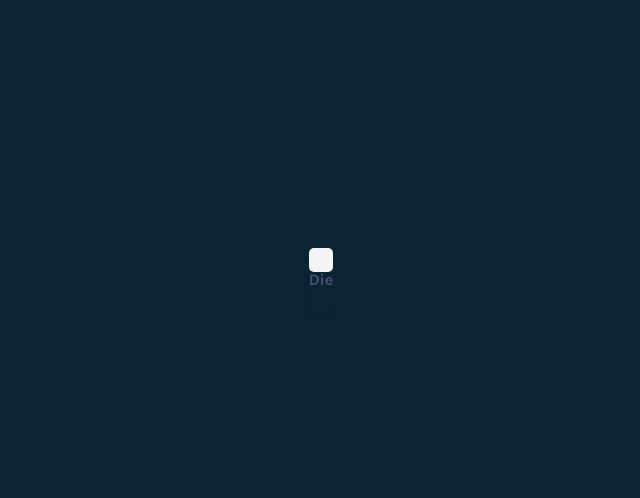
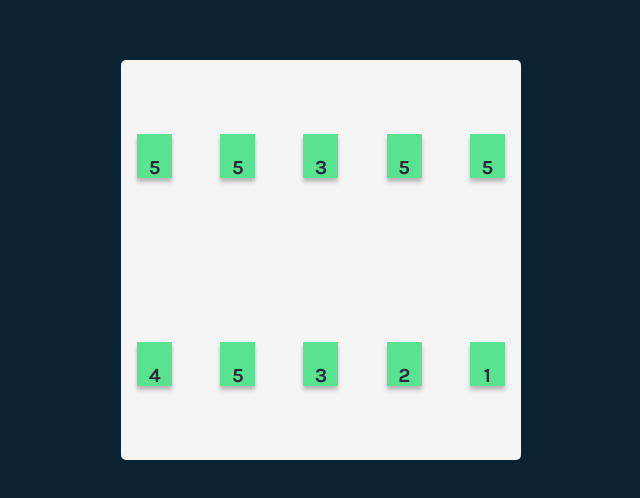
Before and after one commit to ErikEgl/tenzies-react, a React (Create React App) app: page / in a window 1280 px wide. Shown: the part 140-638 px from the top of the page, without its empty margins (319-959 px from the left). Built offline with nearby package versions, Linux system fonts and the light colour scheme.

Commit message:
die component development

```diff
--- a/src/App.js
+++ b/src/App.js
@@ -1,5 +1,4 @@
 import React from "react";
-
 import Die from "./components/Die/Die";
 
 /**
@@ -18,11 +17,23 @@ import Die from "./components/Die/Die";
  *        in the center of the page
  */
 
+
+
 function App() {
+
   return (
     <>
     <main>
-      <Die />
+      <Die value={Math.ceil(Math.random() * 6)}/>
+      <Die value={Math.ceil(Math.random() * 6)}/>
+      <Die value={Math.ceil(Math.random() * 6)}/>
+      <Die value={Math.ceil(Math.random() * 6)}/>
+      <Die value={Math.ceil(Math.random() * 6)}/>
+      <Die value={Math.ceil(Math.random() * 6)}/>
+      <Die value={Math.ceil(Math.random() * 6)}/>
+      <Die value={Math.ceil(Math.random() * 6)}/>
+      <Die value={Math.ceil(Math.random() * 6)}/>
+      <Die value={Math.ceil(Math.random() * 6)}/>
     </main>
     </>
   );
--- a/src/assets/scss/main.scss
+++ b/src/assets/scss/main.scss
@@ -1,9 +1,13 @@
 main {
     background-color: $main-bg-color;
-    height: 100%;
-    max-height: 400px;
+    height: 400px;
     width: 100%;
     max-width: 800px;
     border-radius: 5px;
     aspect-ratio: 1/1;
+    display: grid;
+    grid-template-columns: repeat(5, 1fr);
+    grid-template-rows: repeat(2, 1fr);
+    gap: 1rem;
+    place-items: center;
 }
--- a/src/components/Die/Die.js
+++ b/src/components/Die/Die.js
@@ -1,10 +1,12 @@
 import React from "react";
 
 
-function Die() {
+function Die(props) {
   return (
     <>
-      <div className="die">Die</div>
+      <div className="die">
+        {props.value}
+      </div>
     </>
   );
 }
--- a/src/components/Die/Die.scss
+++ b/src/components/Die/Die.scss
@@ -1,4 +1,20 @@
 .die {
+    width: 35px;
+    height: 35px;
+    background-color: $tenzies-bg-color;
     padding: 22px 0;
-    box-shadow: 0px 2.98256px 7.4564px rgba(0, 0, 0, 0.1);
+    box-shadow: 0px 4px 4px rgba(0, 0, 0, 0.25);
+    font-size: 20px;
+    text-align: center;
+    color: $tenzies-txt-color;
+    &:nth-child(1) { grid-area: 1 / 1 / 2 / 2; }
+    &:nth-child(2) { grid-area: 1 / 2 / 2 / 3; }
+    &:nth-child(3) { grid-area: 1 / 3 / 2 / 4; }
+    &:nth-child(4) { grid-area: 1 / 4 / 2 / 5; }
+    &:nth-child(5) { grid-area: 1 / 5 / 2 / 6; }
+    &:nth-child(6) { grid-area: 2 / 1 / 3 / 2; }
+    &:nth-child(7) { grid-area: 2 / 2 / 3 / 3; }
+    &:nth-child(8) { grid-area: 2 / 3 / 3 / 4; }
+    &:nth-child(9) { grid-area: 2 / 4 / 3 / 5; }
+    &:nth-child(10) { grid-area: 2 / 5 / 3 / 6; }
 }
--- a/src/index.css
+++ b/src/index.css
@@ -17,17 +17,57 @@ body {
 
 main {
   background-color: #F5F5F5;
-  height: 100%;
-  max-height: 400px;
+  height: 400px;
   width: 100%;
   max-width: 800px;
   border-radius: 5px;
   aspect-ratio: 1/1;
+  display: grid;
+  grid-template-columns: repeat(5, 1fr);
+  grid-template-rows: repeat(2, 1fr);
+  gap: 1rem;
+  place-items: center;
 }
 
 .die {
+  width: 35px;
+  height: 35px;
+  background-color: #59E391;
   padding: 22px 0;
-  box-shadow: 0px 2.98256px 7.4564px rgba(0, 0, 0, 0.1);
+  box-shadow: 0px 4px 4px rgba(0, 0, 0, 0.25);
+  font-size: 20px;
+  text-align: center;
+  color: #2B283A;
+}
+.die:nth-child(1) {
+  grid-area: 1/1/2/2;
+}
+.die:nth-child(2) {
+  grid-area: 1/2/2/3;
+}
+.die:nth-child(3) {
+  grid-area: 1/3/2/4;
+}
+.die:nth-child(4) {
+  grid-area: 1/4/2/5;
+}
+.die:nth-child(5) {
+  grid-area: 1/5/2/6;
+}
+.die:nth-child(6) {
+  grid-area: 2/1/3/2;
+}
+.die:nth-child(7) {
+  grid-area: 2/2/3/3;
+}
+.die:nth-child(8) {
+  grid-area: 2/3/3/4;
+}
+.die:nth-child(9) {
+  grid-area: 2/4/3/5;
+}
+.die:nth-child(10) {
+  grid-area: 2/5/3/6;
 }
 
 /*# sourceMappingURL=index.css.map */
```
Also changed, not shown: 1 other file (tests, documents, lock files or other folders).
